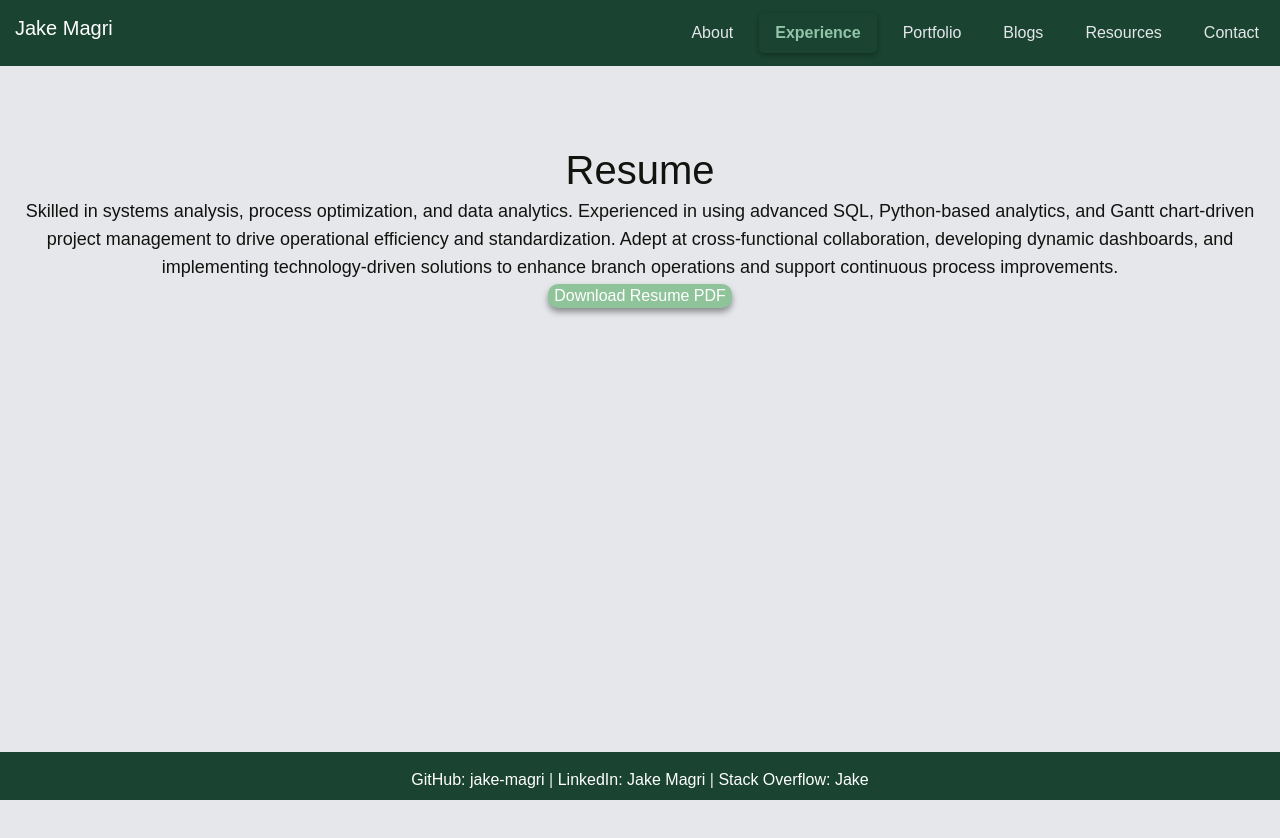
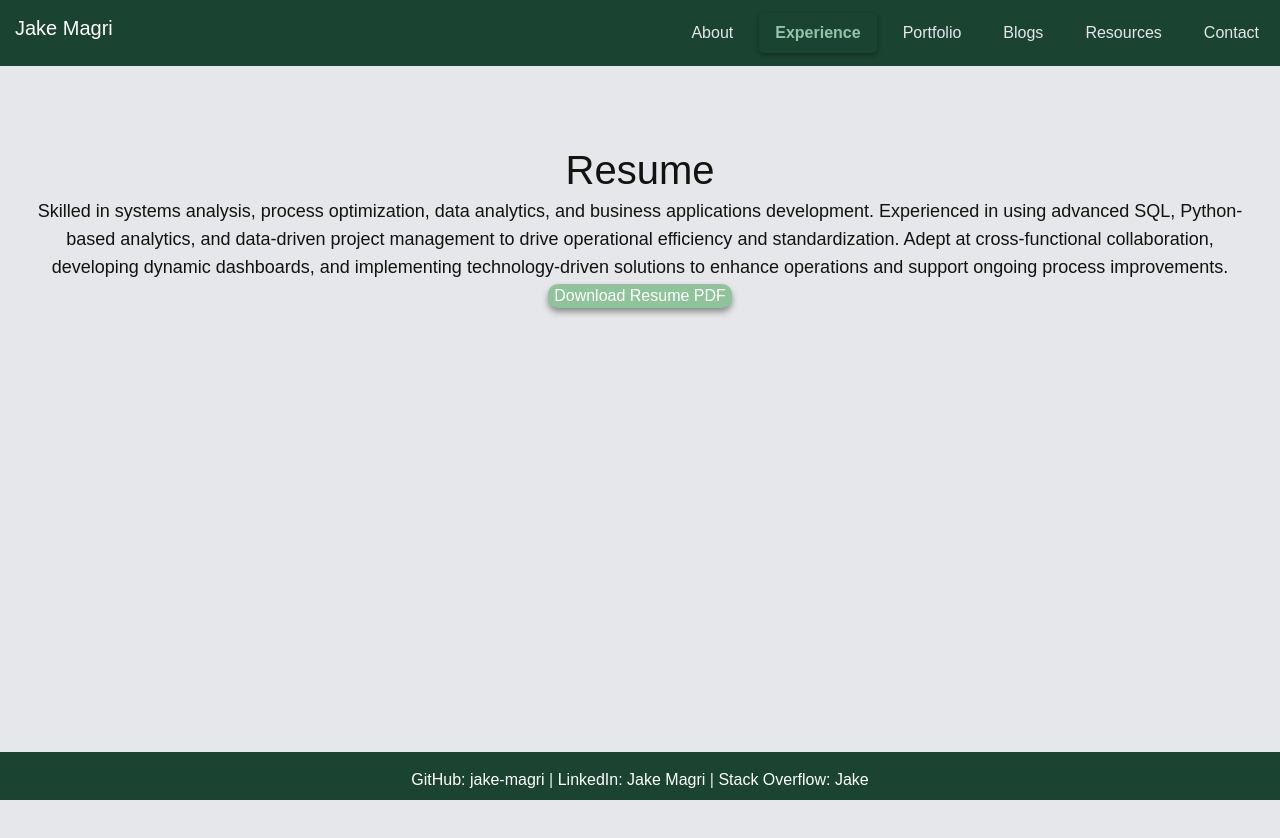
Before and after one commit to jake-magri/React-Portfolio, a Next.js app: page /resume in a window 1280 px wide. Shown: the top 838 px of the page. Built offline with nearby package versions, Linux system fonts and the light colour scheme.

Commit message:
Corrected contentful wording on experience page

```diff
--- a/src/components/Resume.js
+++ b/src/components/Resume.js
@@ -54,7 +54,7 @@ export default function Resume() {
           direction="left"
           text={
             <p className={`${styles['resume-header-text']} text-lg`}>
-              Skilled in systems analysis, process optimization, and data analytics. Experienced in using advanced SQL, Python-based analytics, and Gantt chart-driven project management to drive operational efficiency and standardization. Adept at cross-functional collaboration, developing dynamic dashboards, and implementing technology-driven solutions to enhance branch operations and support continuous process improvements.
+              Skilled in systems analysis, process optimization, data analytics, and business applications development. Experienced in using advanced SQL, Python-based analytics, and data-driven project management to drive operational efficiency and standardization. Adept at cross-functional collaboration, developing dynamic dashboards, and implementing technology-driven solutions to enhance operations and support ongoing process improvements.
             </p>
           }
         />
```
